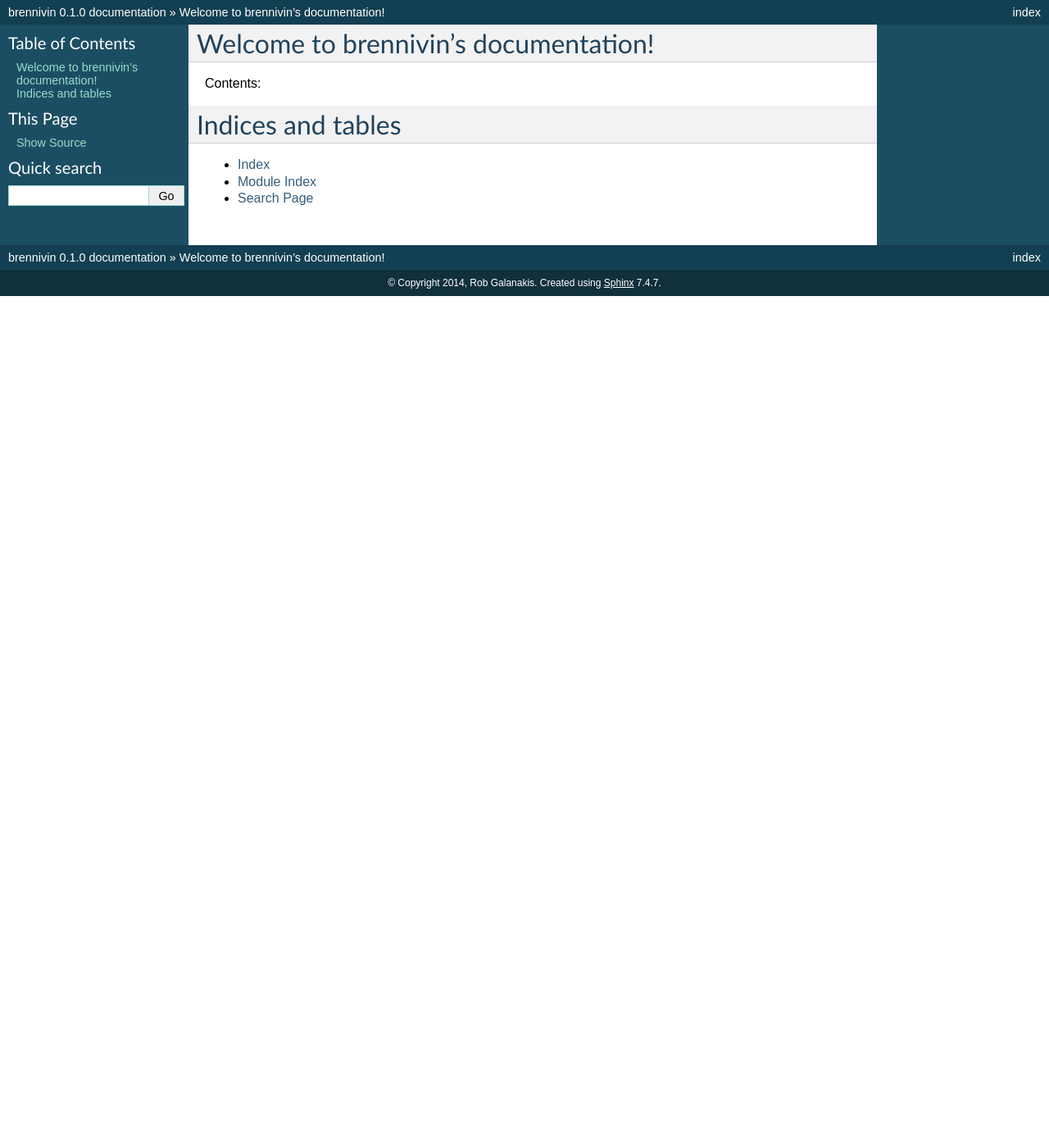
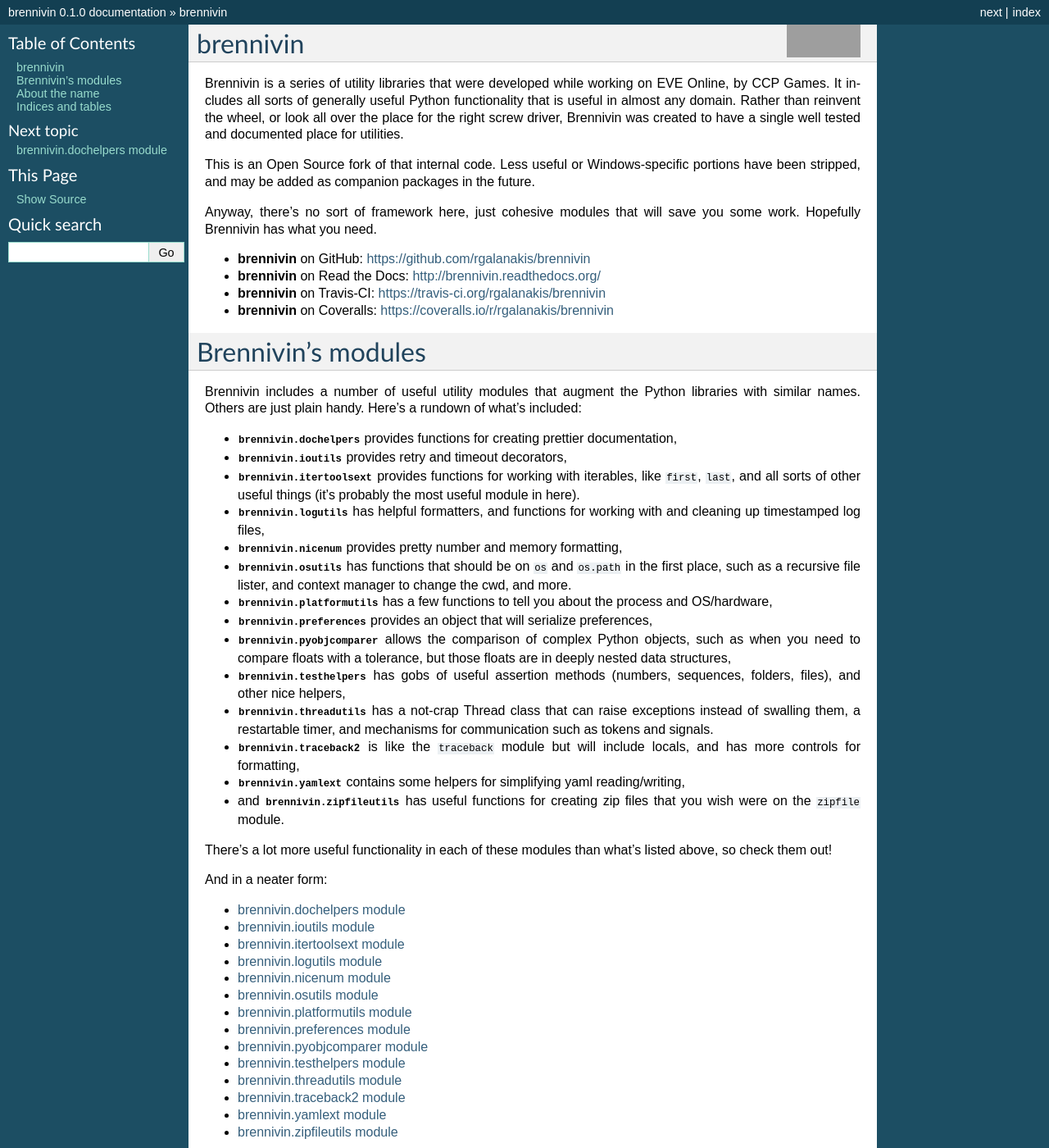
Before and after one commit to rgalanakis/brennivin, a Sphinx documentation site: the page built from docs/source/index.rst, in a window 1280 px wide and 1400 px high. Shown: the whole window at 82% size. Built offline with Sphinx 7.4.7, drawn with Linux system fonts in a browser that asks for light colours; some of the changed text lies outside the part shown; grey boxes are pictures that could not be loaded.

Commit message:
Overhauled all the docs.

```diff
--- /dev/null
+++ b/docs/source/brennivin.dochelpers.rst
@@ -0,0 +1,5 @@
+brennivin.dochelpers module
+===========================
+
+.. automodule:: brennivin.dochelpers
+    :members:
--- /dev/null
+++ b/docs/source/brennivin.ioutils.rst
@@ -0,0 +1,5 @@
+brennivin.ioutils module
+========================
+
+.. automodule:: brennivin.ioutils
+    :members:
--- /dev/null
+++ b/docs/source/brennivin.itertoolsext.rst
@@ -0,0 +1,5 @@
+brennivin.itertoolsext module
+=============================
+
+.. automodule:: brennivin.itertoolsext
+    :members:
--- /dev/null
+++ b/docs/source/brennivin.logutils.rst
@@ -0,0 +1,5 @@
+brennivin.logutils module
+=========================
+
+.. automodule:: brennivin.logutils
+    :members:
--- /dev/null
+++ b/docs/source/brennivin.nicenum.rst
@@ -0,0 +1,5 @@
+brennivin.nicenum module
+========================
+
+.. automodule:: brennivin.nicenum
+    :members:
--- /dev/null
+++ b/docs/source/brennivin.osutils.rst
@@ -0,0 +1,5 @@
+brennivin.osutils module
+========================
+
+.. automodule:: brennivin.osutils
+    :members:
--- /dev/null
+++ b/docs/source/brennivin.platformutils.rst
@@ -0,0 +1,5 @@
+brennivin.platformutils module
+==============================
+
+.. automodule:: brennivin.platformutils
+    :members:
--- /dev/null
+++ b/docs/source/brennivin.preferences.rst
@@ -0,0 +1,5 @@
+brennivin.preferences module
+============================
+
+.. automodule:: brennivin.preferences
+    :members:
--- /dev/null
+++ b/docs/source/brennivin.pyobjcomparer.rst
@@ -0,0 +1,5 @@
+brennivin.pyobjcomparer module
+==============================
+
+.. automodule:: brennivin.pyobjcomparer
+    :members:
--- /dev/null
+++ b/docs/source/brennivin.testhelpers.rst
@@ -0,0 +1,5 @@
+brennivin.testhelpers module
+============================
+
+.. automodule:: brennivin.testhelpers
+    :members:
--- /dev/null
+++ b/docs/source/brennivin.threadutils.rst
@@ -0,0 +1,5 @@
+brennivin.threadutils module
+============================
+
+.. automodule:: brennivin.threadutils
+    :members:
--- /dev/null
+++ b/docs/source/brennivin.traceback2.rst
@@ -0,0 +1,6 @@
+brennivin.traceback2 module
+===========================
+
+.. automodule:: brennivin.traceback2
+    :members:
+    :undoc-members:
--- /dev/null
+++ b/docs/source/brennivin.yamlext.rst
@@ -0,0 +1,6 @@
+brennivin.yamlext module
+========================
+
+.. automodule:: brennivin.yamlext
+    :members:
+    :undoc-members:
--- /dev/null
+++ b/docs/source/brennivin.zipfileutils.rst
@@ -0,0 +1,5 @@
+brennivin.zipfileutils module
+=============================
+
+.. automodule:: brennivin.zipfileutils
+    :members:
--- a/docs/source/conf.py
+++ b/docs/source/conf.py
@@ -16,7 +16,21 @@ import sys
 import os
 
 sys.path.append('../..')
+
+import shutil
+readme_src = os.path.join('..', '..', 'README.rst')
+readme_dest = '_copied_readme.rst'
+if os.path.exists(readme_dest):
+    os.remove(readme_dest)
+shutil.copyfile(readme_src, readme_dest)
+
 import brennivin
+# We need to import everything, or autodoc doesn't fine it.
+# noinspection PyUnresolvedReferences
+from brennivin import (
+    dochelpers, ioutils, itertoolsext, logutils, nicenum, osutils,
+    platformutils, preferences, pyobjcomparer, testhelpers, threadutils,
+    traceback2, yamlext, zipfileutils)
 
 # If extensions (or modules to document with autodoc) are in another directory,
 # add these directories to sys.path here. If the directory is relative to the
--- a/docs/source/index.rst
+++ b/docs/source/index.rst
@@ -1,17 +1,78 @@
-.. brennivin documentation master file, created by
-   sphinx-quickstart on Thu Jul 10 15:29:00 2014.
-   You can adapt this file completely to your liking, but it should at least
-   contain the root `toctree` directive.
+.. include:: _copied_readme.rst
 
-Welcome to brennivin's documentation!
-=====================================
+.. _a-mods:
 
-Contents:
+Brennivin's modules
+===================
+
+Brennivin includes a number of useful utility modules
+that augment the Python libraries with similar names.
+Others are just plain handy.
+Here's a rundown of what's included:
+
+- :mod:`brennivin.dochelpers` provides functions for creating prettier documentation,
+- :mod:`brennivin.ioutils` provides retry and timeout decorators,
+- :mod:`brennivin.itertoolsext` provides functions for working with iterables,
+  like ``first``, ``last``, and all sorts of other useful things
+  (it's probably the most useful module in here).
+- :mod:`brennivin.logutils` has helpful formatters,
+  and functions for working with and cleaning up timestamped log files,
+- :mod:`brennivin.nicenum` provides pretty number and memory formatting,
+- :mod:`brennivin.osutils` has functions that should be on ``os`` and ``os.path`` in the first place,
+  such as a recursive file lister, and context manager to change the cwd,
+  and more.
+- :mod:`brennivin.platformutils` has a few functions to tell you about the process and OS/hardware,
+- :mod:`brennivin.preferences` provides an object that will serialize preferences,
+- :mod:`brennivin.pyobjcomparer` allows the comparison of complex Python objects,
+  such as when you need to compare floats with a tolerance,
+  but those floats are in deeply nested data structures,
+- :mod:`brennivin.testhelpers` has gobs of useful assertion methods
+  (numbers, sequences, folders, files), and other nice helpers,
+- :mod:`brennivin.threadutils` has a not-crap Thread class that can raise
+  exceptions instead of swalling them,
+  a restartable timer,
+  and mechanisms for communication such as tokens and signals.
+- :mod:`brennivin.traceback2` is like the ``traceback`` module but will
+  include locals, and has more controls for formatting,
+- :mod:`brennivin.yamlext` contains some helpers for simplifying yaml reading/writing,
+- and :mod:`brennivin.zipfileutils` has useful functions for creating zip files
+  that you wish were on the ``zipfile`` module.
+
+There's a lot more useful functionality in each of these modules
+than what's listed above, so check them out!
+
+And in a neater form:
 
 .. toctree::
-   :maxdepth: 2
+   :maxdepth: 1
 
+   brennivin.dochelpers
+   brennivin.ioutils
+   brennivin.itertoolsext
+   brennivin.logutils
+   brennivin.nicenum
+   brennivin.osutils
+   brennivin.platformutils
+   brennivin.preferences
+   brennivin.pyobjcomparer
+   brennivin.testhelpers
+   brennivin.threadutils
+   brennivin.traceback2
+   brennivin.yamlext
+   brennivin.zipfileutils
 
+About the name
+==============
+
+You can learn about the Icelandic schnapps called "brennivin"
+on Wikipedia. It literally translates to "burnt wine."
+
+The reason for this library's name is that CCP developed an
+Open Source framework named `sake`_ while working on Dust514
+(the game was primarily developed in China).
+As EVE was developed in Iceland
+(remember brennivin is mostly utilities harvested from EVE),
+I thought "brennivin" was a fitting name for this library.
 
 Indices and tables
 ==================
```
Also changed, not shown: other parts of docs/source/index.rst (+2 -0 lines), README.rst (+24 -0 lines), docs/source/_static/logo.png (added), 1 other file.
